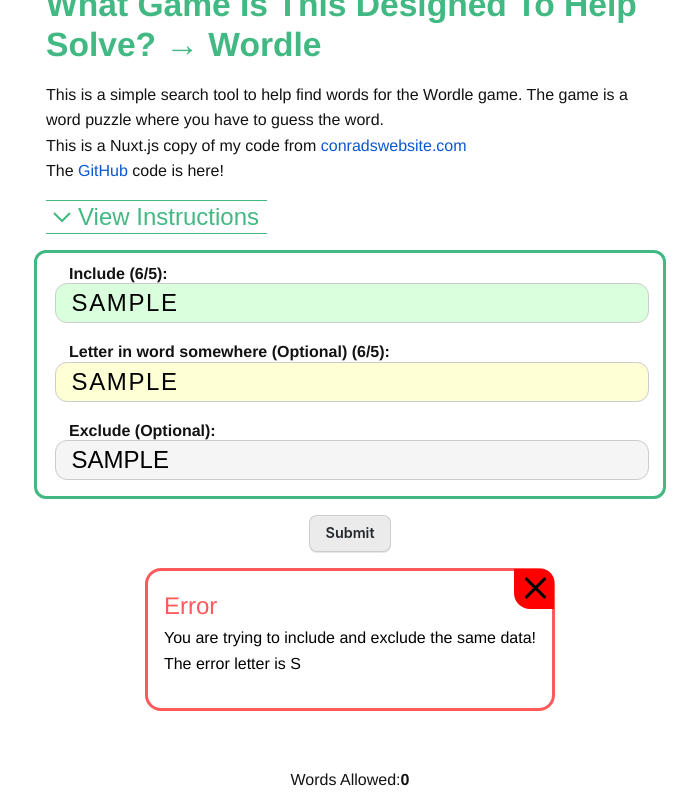
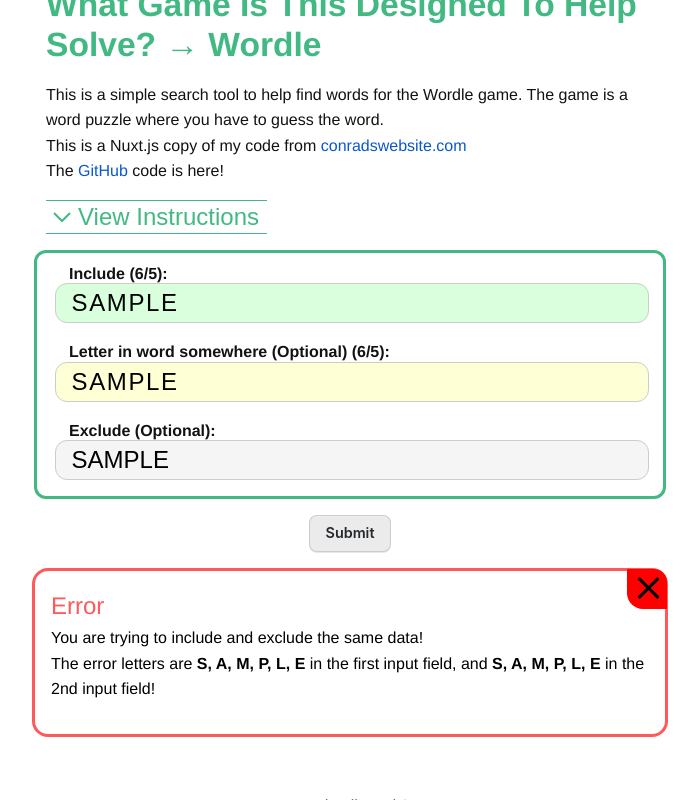
Before and after one commit to conrizzo/search-wordle-words, a Nuxt app: page / in a window 1280 px wide. Both pictures are taken after typing "Sample", "Sample", "Sample" into the empty fields and a click on the button "Submit". Shown: the part 287-1087 px from the top of the page, without its empty margins (290-989 px from the left). Built offline with nearby package versions, Linux system fonts and the light colour scheme.

Commit message:
polish code, update error messages

```diff
--- a/pages/index.vue
+++ b/pages/index.vue
@@ -1,7 +1,7 @@
 <script setup lang="ts">
 
 import { ref, computed } from 'vue'
-import { allWords, processWords, lettersMatching } from './wordle'
+import { processWords, lettersMatching } from './wordle'
 
 // SEO and page info
 useHead({
@@ -43,7 +43,7 @@
 let userInputInWordSomewhere = ref('');
 let invalidInput = ref(false);
 let viewInstructions = ref(false);
-let duplicateLettersMessage = ref('');
+let duplicateLettersErrorMessage = ref('');
 const outputSuccessMessage = ref("");
 let isRotated = ref(false); // menu styling variable
 
@@ -80,7 +80,6 @@
     }
     // Check if the letter exists in excludeLetters
     if (excludeLetters.includes(letter)) {
-
       return true;
     }
 
@@ -88,29 +87,34 @@
     if (notLetter.test(userInputInWordSomewhere.value)) {
       // Check if the same letter is at the same position in secondInputExclude
       if (secondInputExclude[index] === letter) {
-
         return true;
       }
     }
     return false;
   });
 
-  //console.log('inputLetters:', inputLetters);
-  //console.log('excludeLetters:', excludeLetters);
-  //console.log('duplicates:', duplicates);
-  //console.log('duplicateLettersMessage.value:', duplicateLettersMessage.value);
+  if (duplicates.length > 0 || secondAndThirdDuplicateLetters.length > 0) {
 
-  if (duplicates.length > 0 || secondAndThirdDuplicateLetters.length > 0) {
-    // singular/plural message
-    if (duplicates.length === 1) {
-      duplicateLettersMessage.value = `The error letter is ${duplicates[0].toUpperCase()}`;
+    // singular/plural message of both input fields
+    if (secondAndThirdDuplicateLetters.length > 0 && duplicates.length > 0) {
+      duplicateLettersErrorMessage.value = `The error letters are <b>${duplicates.join(', ').toUpperCase()}</b> in the first input field,
+      and <b>${secondAndThirdDuplicateLetters.join(', ').toUpperCase()}</b> in the 2nd input field!`;
     }
-    else if (secondAndThirdDuplicateLetters.length > 0) {
-      duplicateLettersMessage.value = `The error letter is ${secondAndThirdDuplicateLetters[0].toUpperCase()}`;
+    // singular
+    else if (duplicates.length === 1) {
+      duplicateLettersErrorMessage.value = `The error letter is <b>${duplicates[0].toUpperCase()}</b>`;
     }
-    else {
-      duplicateLettersMessage.value = `The error letters are ${duplicates.join(', ').toUpperCase()}`;
+    else if (secondAndThirdDuplicateLetters.length === 1) {
+      duplicateLettersErrorMessage.value = `The error letter is <b>${secondAndThirdDuplicateLetters[0].toUpperCase()}</b>`;
     }
+    // plural
+    else if (secondAndThirdDuplicateLetters.length > 1) {
+      duplicateLettersErrorMessage.value = `The error letters are <b>${secondAndThirdDuplicateLetters.join(', ').toUpperCase()}</b>`;
+    }
+    else if (duplicates.length > 1) {
+      duplicateLettersErrorMessage.value = `The error letters are <b>${duplicates.join(', ').toUpperCase()}</b>`;
+    }
+
     duplicates.length = 0; // read more about this - clears all array instances and works but should understand this single line better
     secondAndThirdDuplicateLetters.length = 0; // sets back to default value after error message
     invalidInput.value = true; // make error message
@@ -287,7 +291,7 @@
               <span class="description-span" style="color: #ff5959;">Error</span>
             </div>
             <p>You are trying to include and exclude the same data!<br>
-              {{ duplicateLettersMessage }}
+              <span v-html="duplicateLettersErrorMessage"></span>
             </p>
           </dialog>
         </form>
@@ -586,7 +590,7 @@
   z-index: 2;
   border: 3px solid #ff5959;
   margin-top: 1rem;
-  max-width: 39.5rem;
+  max-width: 39.75rem;
 }
 
 .submission-area {
```
